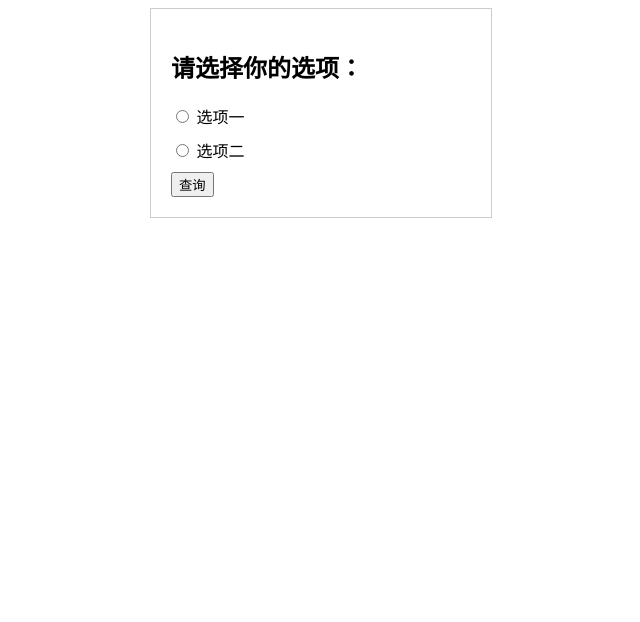
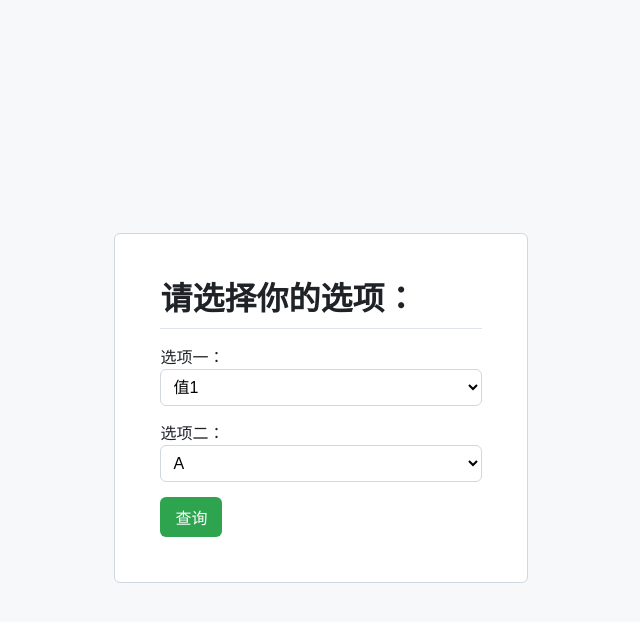
Before and after one commit to Dev-Jie/cs, a plain HTML site: page index.html in a window 1280 px wide. Shown: the whole page, without its empty margins (319-959 px from the left). Drawn offline with nearby package versions, Linux system fonts and the light colour scheme.

Commit message:
Update index.html

```diff
--- a/index.html
+++ b/index.html
@@ -1,49 +1,93 @@
 <!DOCTYPE html>
 <html>
 <head>
-  <title>单选框和查询按钮</title>
+  <title>下拉框和查询按钮 (MD 风格)</title>
+  <meta charset="UTF-8">
+  <meta name="viewport" content="width=device-width, initial-scale=1.0">
+  <link rel="stylesheet" href="https://cdn.jsdelivr.net/npm/github-markdown-css@5.2.0/github-markdown.min.css">
   <style>
     body {
-      font-family: sans-serif;
+      font-family: -apple-system, BlinkMacSystemFont, "Segoe UI", Helvetica, Arial, sans-serif, "Apple Color Emoji", "Segoe UI Emoji";
+      display: flex;
+      justify-content: center;
+      align-items: center;
+      min-height: 100vh;
+      background-color: #f6f8fa;
     }
-    .container {
-      width: 300px;
+    .markdown-body {
+      box-sizing: border-box;
+      min-width: 200px;
+      max-width: 980px;
       margin: 0 auto;
-      padding: 20px;
-      border: 1px solid #ccc;
+      padding: 45px;
+      background-color: #fff;
+      border: 1px solid #d0d7de;
+      border-radius: 6px;
     }
-    label {
-      display: block;
-      margin-bottom: 10px;
+    select {
+      width: 100%;
+      padding: 8px;
+      margin-bottom: 15px;
+      border: 1px solid #d0d7de;
+      border-radius: 6px;
+      background-color: #fff;
+      font-size: 16px;
+      appearance: auto; /* 移除默认箭头样式 */
+      -webkit-appearance: auto;
+      -moz-appearance: auto;
+    }
+    button {
+      padding: 8px 15px;
+      background-color: #2ea44f;
+      color: white;
+      border: none;
+      border-radius: 6px;
+      cursor: pointer;
+      font-size: 16px;
+    }
+    button:hover {
+      background-color: #2c974b;
     }
   </style>
 </head>
 <body>
-  <div class="container">
-    <h2>请选择你的选项：</h2>
+  <article class="markdown-body">
+    <h1>请选择你的选项：</h1>
     <form id="myForm">
-      <label>
-        <input type="radio" name="option" value="option1"> 选项一
-      </label>
-      <label>
-        <input type="radio" name="option" value="option2"> 选项二
-      </label>
+      <label for="option1">选项一：</label>
+      <select id="option1" name="option1">
+        <option value="value1">值1</option>
+        <option value="value2">值2</option>
+        <option value="value3">值3</option>
+      </select>
+
+      <label for="option2">选项二：</label>
+      <select id="option2" name="option2">
+        <option value="A">A</option>
+        <option value="B">B</option>
+        <option value="C">C</option>
+      </select>
+
       <button type="button" id="queryButton">查询</button>
     </form>
     <div id="result"></div>
-  </div>
+  </article>
 
   <script>
     const queryButton = document.getElementById('queryButton');
     const resultDiv = document.getElementById('result');
 
     queryButton.addEventListener('click', () => {
-      const selectedOption = document.querySelector('input[name="option"]:checked');
-      if (selectedOption) {
-        resultDiv.textContent = `你选择了：${selectedOption.value}`;
-      } else {
-        resultDiv.textContent = '请选择一个选项！';
-      }
+      const selectedOption1 = document.getElementById('option1').value;
+      const selectedOption2 = document.getElementById('option2').value;
+
+      resultDiv.innerHTML = `
+        <p>你选择了：</p>
+        <ul>
+          <li>选项一：${selectedOption1}</li>
+          <li>选项二：${selectedOption2}</li>
+        </ul>
+      `;
     });
   </script>
 </body>
```
